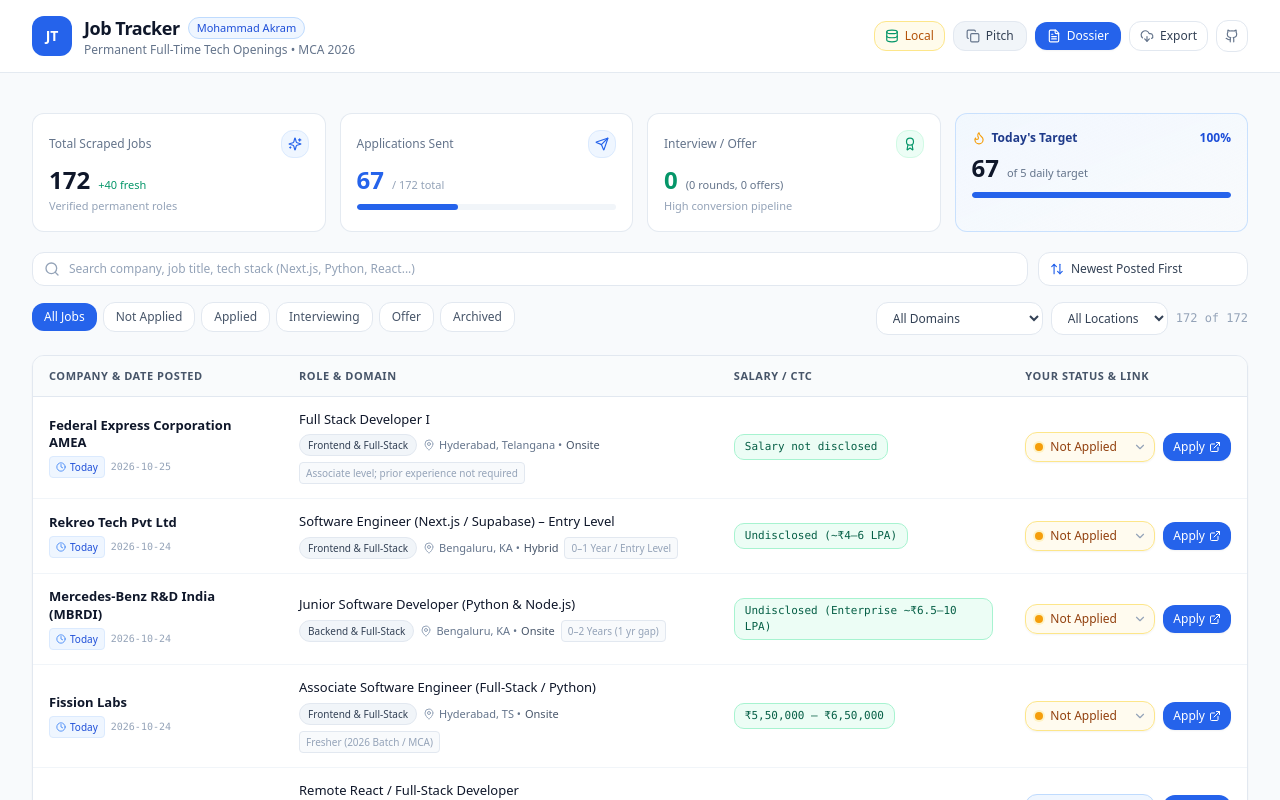
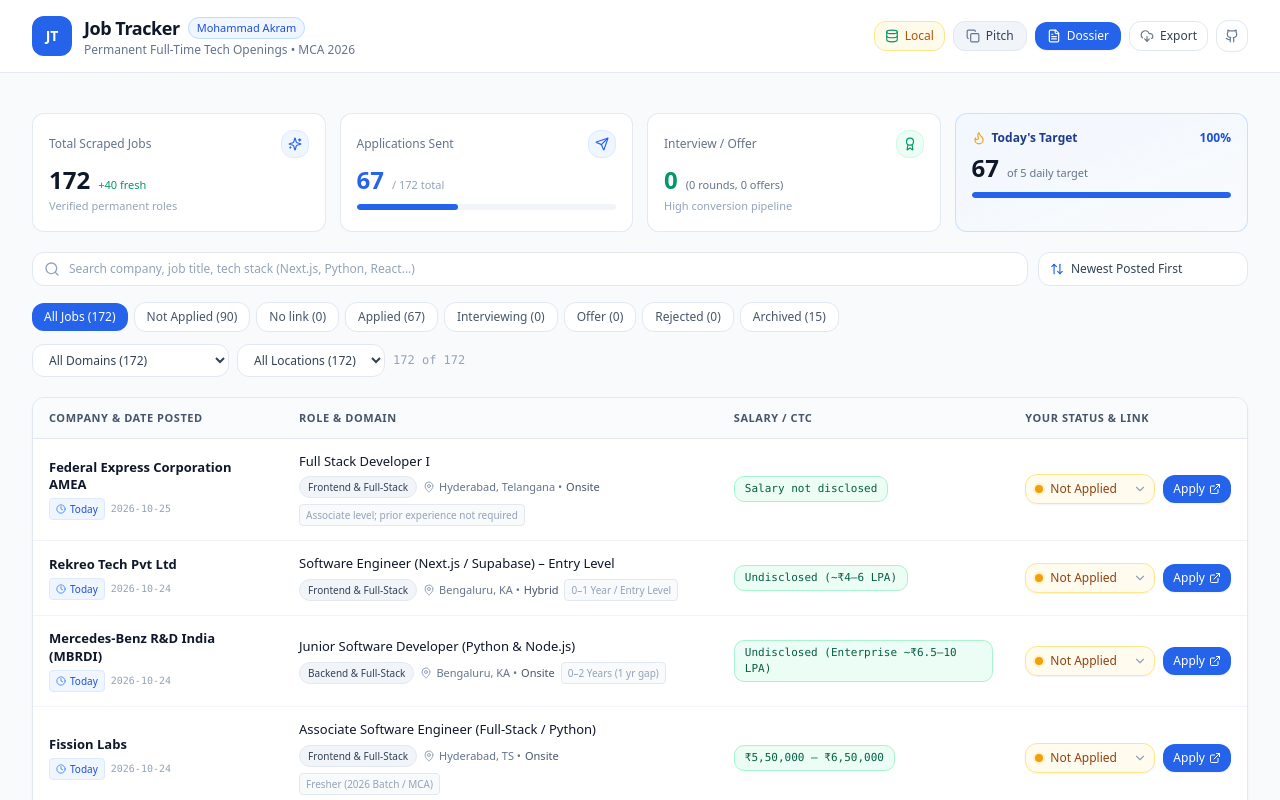
Before and after one commit to imAkram19/job-tracker, a Next.js app: page / in a window 1280 px wide. Shown: the top 800 px of the page. Built offline with nearby package versions, Linux system fonts and the light colour scheme; no server answers.

Commit message:
Add no-link status and filter counts

```diff
--- a/src/app/page.tsx
+++ b/src/app/page.tsx
@@ -60,7 +60,7 @@
     let appliedDate: string | undefined = existing.appliedDate || undefined;
     if (newStatus === 'Applied') {
       appliedDate = existing.appliedDate || new Date().toISOString();
-    } else if (newStatus === 'Not Applied') {
+    } else if (newStatus === 'Not Applied' || newStatus === 'No link') {
       appliedDate = undefined; // Explicitly clear applied date
     }
 
@@ -144,6 +144,31 @@
     return result;
   }, [jobs, tracking, searchQuery, statusFilter, categoryFilter, locationFilter, sortOption]);
 
+  const filterCounts = useMemo(() => {
+    const status: Record<string, number> = { ALL: jobs.length };
+    const category: Record<string, number> = { ALL: jobs.length };
+    const location: Record<string, number> = {
+      ALL: jobs.length,
+      Bengaluru: 0,
+      Hyderabad: 0,
+      Pune: 0,
+    };
+
+    jobs.forEach((job) => {
+      const currentStatus = tracking[job.id]?.status || 'Not Applied';
+      status[currentStatus] = (status[currentStatus] || 0) + 1;
+      category[job.category] = (category[job.category] || 0) + 1;
+
+      Object.keys(location).forEach((city) => {
+        if (city !== 'ALL' && job.location.includes(city)) {
+          location[city] += 1;
+        }
+      });
+    });
+
+    return { status, category, location };
+  }, [jobs, tracking]);
+
   return (
     <div className="min-h-screen flex flex-col bg-slate-50 text-slate-800 selection:bg-blue-600 selection:text-white">
       {/* Top Header */}
@@ -172,6 +197,7 @@
           onSortChange={setSortOption}
           totalFiltered={filteredAndSortedJobs.length}
           totalCount={jobs.length}
+          filterCounts={filterCounts}
         />
 
         {/* View Switching: Desktop Table vs Mobile Cards */}
--- a/src/components/FilterControls.tsx
+++ b/src/components/FilterControls.tsx
@@ -4,6 +4,12 @@
 import { Search, ArrowUpDown, X } from 'lucide-react';
 
 export type SortOption = 'date-desc' | 'date-asc' | 'rank-asc';
+
+interface FilterCounts {
+  status: Record<string, number>;
+  category: Record<string, number>;
+  location: Record<string, number>;
+}
 
 interface FilterControlsProps {
   searchQuery: string;
@@ -18,6 +24,7 @@
   onSortChange: (sort: SortOption) => void;
   totalFiltered: number;
   totalCount: number;
+  filterCounts: FilterCounts;
 }
 
 export const FilterControls: React.FC<FilterControlsProps> = ({
@@ -33,13 +40,16 @@
   onSortChange,
   totalFiltered,
   totalCount,
+  filterCounts,
 }) => {
   const statusTabs = [
     { id: 'ALL', label: 'All Jobs' },
     { id: 'Not Applied', label: 'Not Applied' },
+    { id: 'No link', label: 'No link' },
     { id: 'Applied', label: 'Applied' },
     { id: 'Interviewing', label: 'Interviewing' },
     { id: 'Offer', label: 'Offer' },
+    { id: 'Rejected', label: 'Rejected' },
     { id: 'Archived', label: 'Archived' },
   ];
 
@@ -126,7 +136,7 @@
                   : 'bg-white hover:bg-slate-50 text-slate-600 border border-slate-200 shadow-2xs'
               }`}
             >
-              {tab.label}
+              {tab.label} ({filterCounts.status[tab.id] || 0})
             </button>
           ))}
         </div>
@@ -139,11 +149,11 @@
             onChange={(e) => onCategoryFilterChange(e.target.value)}
             className="flex-1 sm:flex-initial text-xs py-1.5 px-3 rounded-lg bg-white border border-slate-200 text-slate-700 focus:outline-none focus:border-blue-500 cursor-pointer shadow-2xs"
           >
-            <option value="ALL">All Domains</option>
-            <option value="Frontend & Full-Stack">Frontend & Full-Stack</option>
-            <option value="Backend & Full-Stack">Backend & Full-Stack</option>
-            <option value="QA & Testing">QA & Testing</option>
-            <option value="Support & Trainee">Support & Trainee</option>
+            <option value="ALL">All Domains ({filterCounts.category.ALL || 0})</option>
+            <option value="Frontend & Full-Stack">Frontend & Full-Stack ({filterCounts.category['Frontend & Full-Stack'] || 0})</option>
+            <option value="Backend & Full-Stack">Backend & Full-Stack ({filterCounts.category['Backend & Full-Stack'] || 0})</option>
+            <option value="QA & Testing">QA & Testing ({filterCounts.category['QA & Testing'] || 0})</option>
+            <option value="Support & Trainee">Support & Trainee ({filterCounts.category['Support & Trainee'] || 0})</option>
           </select>
 
           {/* Location Filter */}
@@ -152,10 +162,10 @@
             onChange={(e) => onLocationFilterChange(e.target.value)}
             className="flex-1 sm:flex-initial text-xs py-1.5 px-3 rounded-lg bg-white border border-slate-200 text-slate-700 focus:outline-none focus:border-blue-500 cursor-pointer shadow-2xs"
           >
-            <option value="ALL">All Locations</option>
-            <option value="Bengaluru">Bengaluru</option>
-            <option value="Hyderabad">Hyderabad</option>
-            <option value="Pune">Pune</option>
+            <option value="ALL">All Locations ({filterCounts.location.ALL || 0})</option>
+            <option value="Bengaluru">Bengaluru ({filterCounts.location.Bengaluru || 0})</option>
+            <option value="Hyderabad">Hyderabad ({filterCounts.location.Hyderabad || 0})</option>
+            <option value="Pune">Pune ({filterCounts.location.Pune || 0})</option>
           </select>
 
           <span className="text-xs text-slate-400 hidden lg:inline font-mono">
--- a/src/components/JobCardList.tsx
+++ b/src/components/JobCardList.tsx
@@ -128,6 +128,11 @@
               </div>
 
               {/* Direct Apply Button */}
+              {userTrack.status === 'No link' ? (
+                <span className="px-3 py-1.5 rounded-lg bg-slate-100 text-slate-500 border border-slate-200 font-medium text-xs shrink-0">
+                  No link
+                </span>
+              ) : (
                 <a
                   href={job.applyUrl}
                   target="_blank"
@@ -137,6 +142,7 @@
                   <span>Apply</span>
                   <ExternalLink className="w-3.5 h-3.5" />
                 </a>
+              )}
             </div>
 
           </div>
--- a/src/components/JobTable.tsx
+++ b/src/components/JobTable.tsx
@@ -120,6 +120,11 @@
                     />
 
                     {/* Direct Apply Button */}
+                    {userTrack.status === 'No link' ? (
+                      <span className="inline-flex items-center px-2.5 py-1.5 rounded-lg text-xs font-medium bg-slate-100 text-slate-500 border border-slate-200 shrink-0">
+                        No link
+                      </span>
+                    ) : (
                       <a
                         href={job.applyUrl}
                         target="_blank"
@@ -130,6 +135,7 @@
                         <span>Apply</span>
                         <ExternalLink className="w-3 h-3" />
                       </a>
+                    )}
                   </div>
 
                   {userTrack.status === 'Applied' && userTrack.appliedDate && (
--- a/src/components/StatusDropdown.tsx
+++ b/src/components/StatusDropdown.tsx
@@ -42,6 +42,11 @@
           dot: 'bg-slate-400 ring-slate-100',
           style: 'bg-slate-100 text-slate-600 border-slate-200 hover:bg-slate-200/70',
         };
+      case 'No link':
+        return {
+          dot: 'bg-slate-500 ring-slate-100',
+          style: 'bg-slate-100 text-slate-700 border-slate-300 hover:bg-slate-200/70',
+        };
       case 'Not Applied':
       default:
         return {
@@ -67,6 +72,7 @@
           className={`w-full appearance-none pl-6 pr-7 py-1.5 rounded-lg text-xs font-medium border cursor-pointer focus:outline-none focus:ring-2 focus:ring-blue-500/20 transition shadow-sm ${config.style}`}
         >
           <option value="Not Applied">Not Applied</option>
+          <option value="No link">No link</option>
           <option value="Applied">Applied</option>
           <option value="Interviewing">Interviewing</option>
           <option value="Offer">Offer</option>
--- a/src/types/job.ts
+++ b/src/types/job.ts
@@ -6,6 +6,7 @@
 
 export type JobStatus =
   | 'Not Applied'
+  | 'No link'
   | 'Applied'
   | 'Interviewing'
   | 'Offer'
```
Lines whose indentation alone changed are shown as unchanged.
